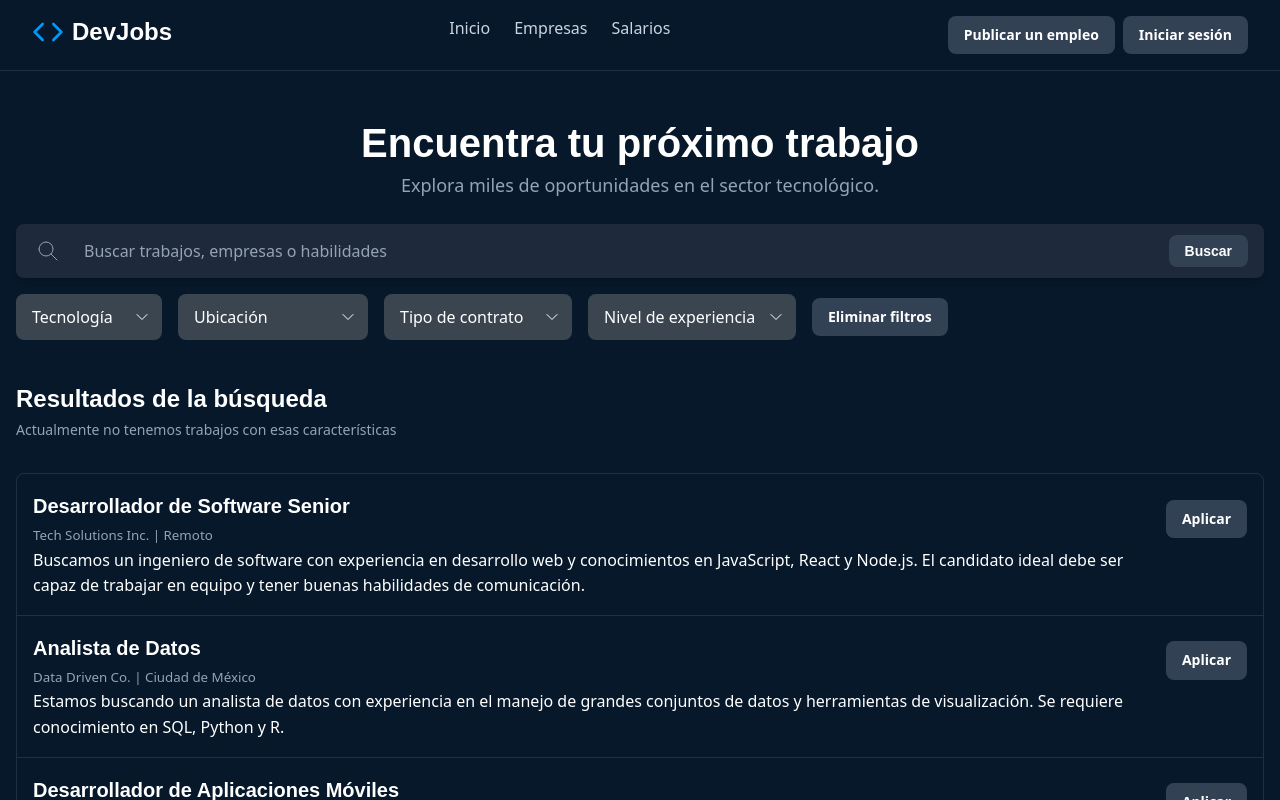
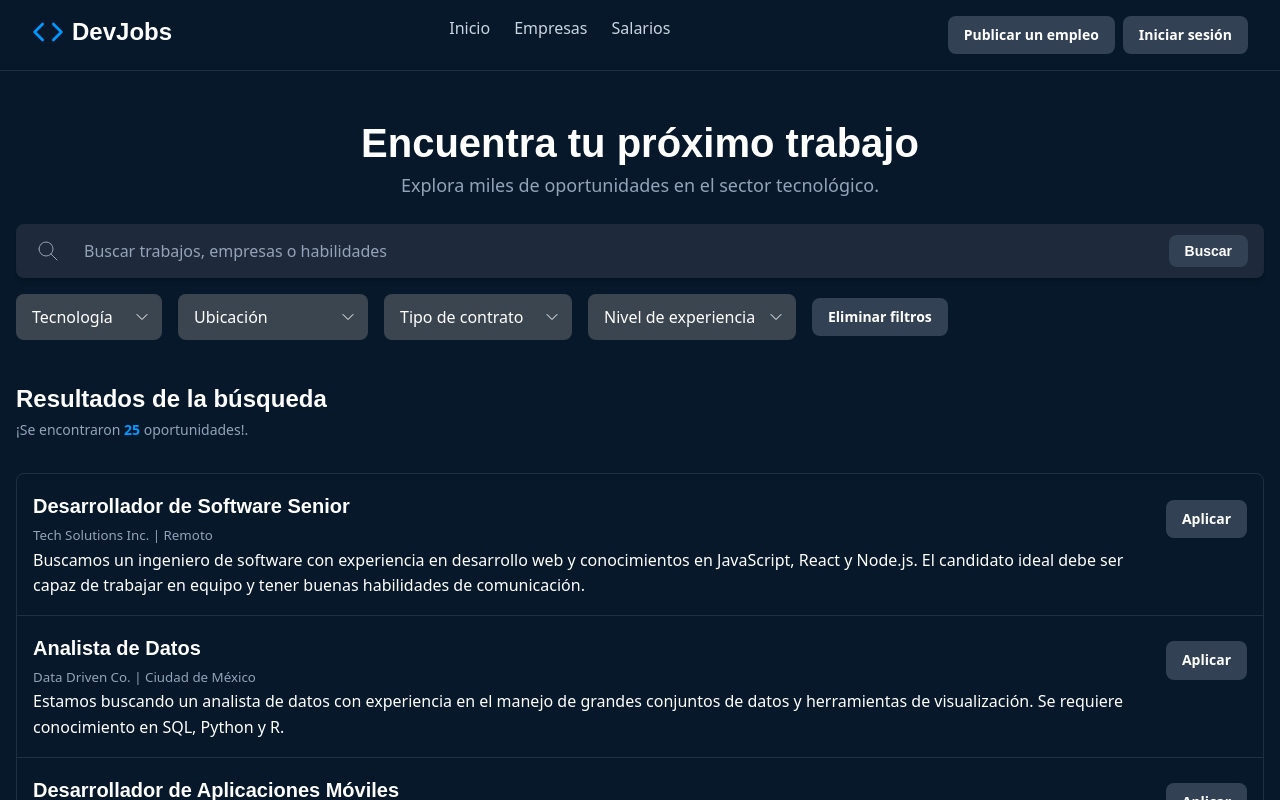
Before and after one commit to carlosmarte23/bootcamp-fullstack-js, a React (Vite) app in the folder 02-react/: page / in a window 1280 px wide. Shown: the top 800 px of the page. Built offline with nearby package versions, Linux system fonts and the light colour scheme; a web font is replaced by a local one.

Commit message:
feat: add total of filtered jobs into jobs info

```diff
--- a/02-react/src/App.jsx
+++ b/02-react/src/App.jsx
@@ -61,7 +61,7 @@ function App() {
       <main>
         <SearchForm onSearch={handleSearch} onTextSearch={handleTextSearch} />
 
-        <JobListings jobs={paginatedJobs} />
+        <JobListings jobs={paginatedJobs} totalJobs={filteredJobs.length} />
         <Pagination
           currentPage={currentPage}
           totalPages={totalPages}
--- a/02-react/src/components/JobListings/JobsInfo.jsx
+++ b/02-react/src/components/JobListings/JobsInfo.jsx
@@ -1,15 +1,9 @@
-export function JobsInfo() {
+export function JobsInfo({ jobsCount }) {
   return (
     <div className="jobs-info" id="jobs-info">
-      Actualmente no tenemos trabajos con esas características
+      ¡Se encontraron{" "}
+      <strong style={{ color: "var(--primary-light)" }}>{jobsCount}</strong>{" "}
+      oportunidades!.
     </div>
   );
 }
-
-// if (filteredJobs.length === 0) {
-//   html = "Actualmente no tenemos trabajos con esas características";
-// } else if (filteredJobs.length === 1) {
-//   html = `¡Encontramos <span>1</span> oportunidad para ti!`;
-// } else {
-//   html = `¡Encontramos <span>${filteredJobs.length}</span> oportunidades para ti!`;
-// }
--- a/02-react/src/components/JobListings/index.jsx
+++ b/02-react/src/components/JobListings/index.jsx
@@ -3,11 +3,11 @@ import styles from "./JobListings.module.css";
 import { JobCard } from "./JobCard.jsx";
 import { JobsInfo } from "./JobsInfo.jsx";
 
-export function JobListings({ jobs }) {
+export function JobListings({ jobs, totalJobs }) {
   return (
     <section className={styles.searchResults}>
       <h2>Resultados de la búsqueda</h2>
-      <JobsInfo />
+      <JobsInfo jobsCount={totalJobs} />
 
       <div className={styles.jobList}>
         {jobs.map((job) => (
```
